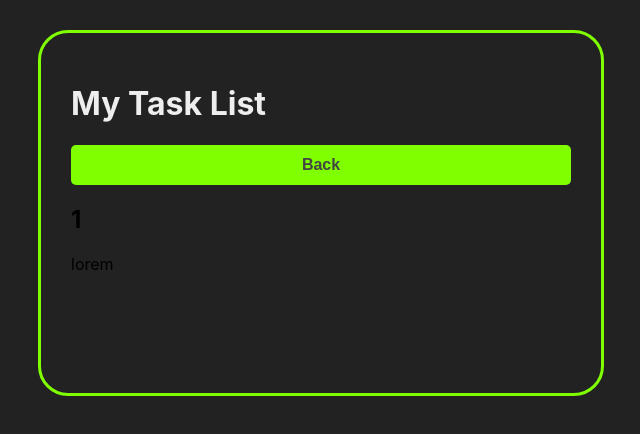
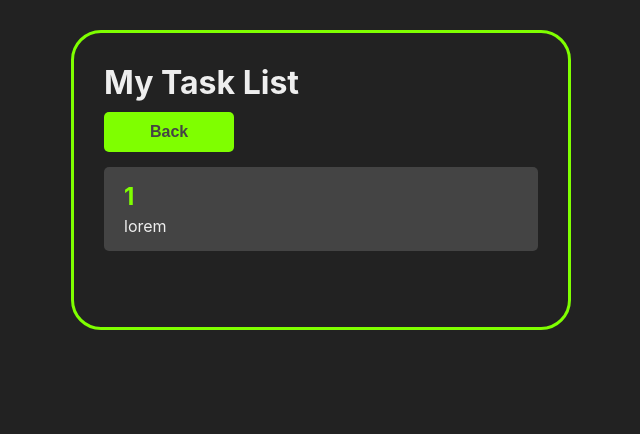
Before and after one commit to JoaoVictorCSousa/ToDo_List, a React (Create React App) app: page /1 in a window 1280 px wide. Shown: the top 434 px of the page, without its empty margins (319-959 px from the left). Built offline with nearby package versions, Linux system fonts and the light colour scheme.

Commit message:
feat: add taskdetails css

```diff
--- /dev/null
+++ b/src/components/taskDetails/TaskDetails.css
@@ -0,0 +1,19 @@
+.task-details-container{
+    background: #444;
+    margin: 15px 0;
+    padding: 15px 20px;
+    display: flex;
+    flex-direction: column;
+    color: #eee;
+    border-radius: 5px;
+}
+
+.task-details-container h2{
+    margin-bottom: 5px;
+    color: chartreuse;
+}
+
+.back-button-container{
+    width: 30%;
+    margin-top: 10px;
+}
--- a/src/components/taskDetails/TaskDetails.js
+++ b/src/components/taskDetails/TaskDetails.js
@@ -1,6 +1,7 @@
 import React from 'react';
 import { Button } from '../button/Button';
 import { useParams } from 'react-router-dom';
+import "./TaskDetails.css";
 
 
 
--- a/src/index.css
+++ b/src/index.css
@@ -1,3 +1,9 @@
+* {
+  margin: 0;
+  padding: 0;
+  box-sizing: border-box;
+}
+
 body {
   margin: 0;
   font-family: -apple-system, BlinkMacSystemFont, 'Segoe UI', 'Roboto', 'Oxygen',
```
